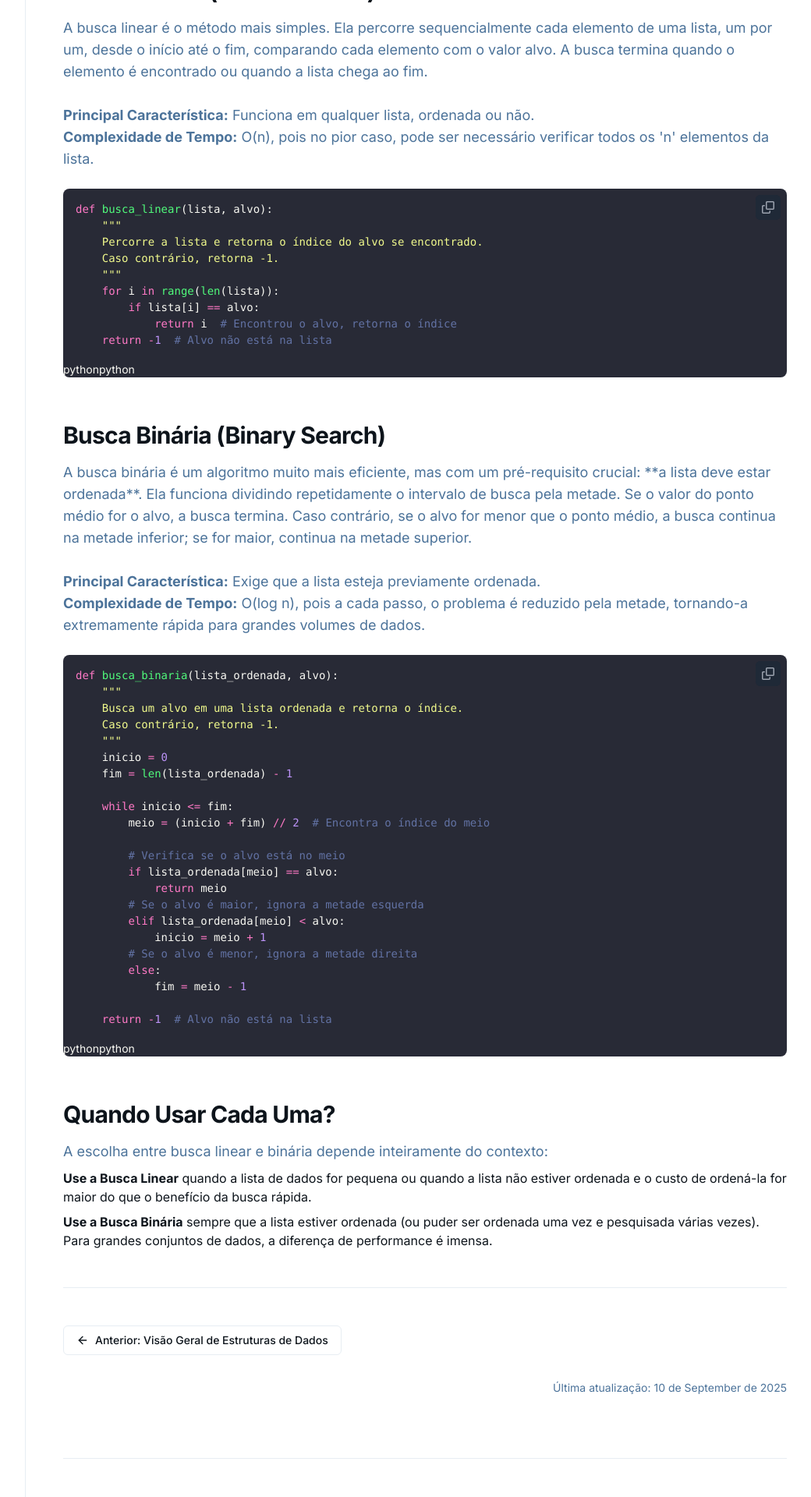
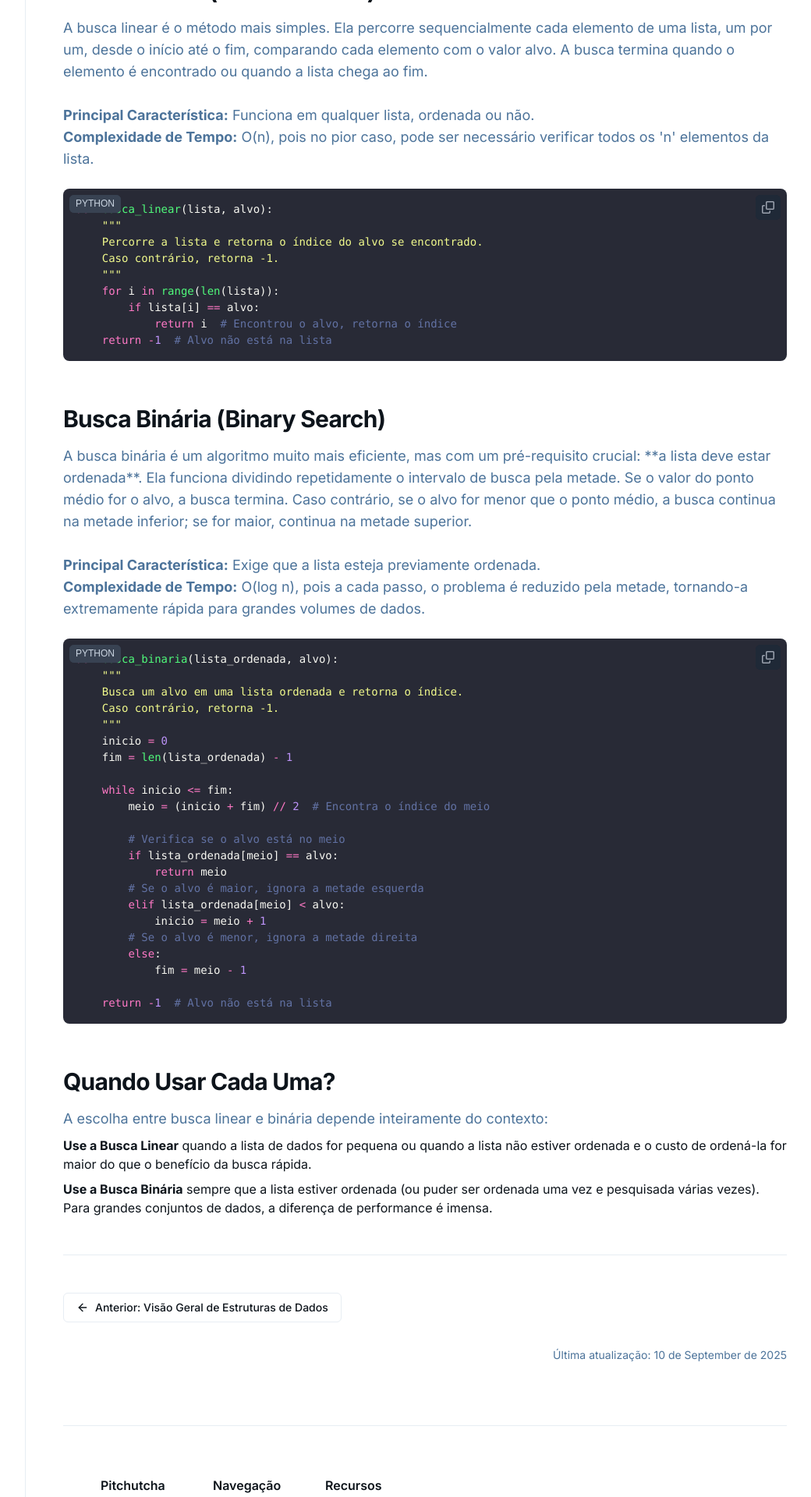
Before and after one commit to SistemaVinculado/pitchutcha.github.io, a Jekyll site: the page built from docs/_posts/2025-09-10-algoritmos-de-busca-linear-vs-binaria.md, in a window 1280 px wide. Shown: the part 390-2310 px from the top of the page at 78% size, without its empty margins (223-1263 px from the left). Built offline with Jekyll 4.4.1, drawn with Linux system fonts in a browser that asks for light colours; nearby versions of some CDN libraries.

Commit message:
Update style.css

```diff
--- a/docs/css/style.css
+++ b/docs/css/style.css
@@ -58,3 +58,55 @@
 .hero-glow { background-image: radial-gradient(ellipse 80% 50% at 50% -20%,rgba(120,119,198,0.2),hsla(0,0%,100%,0)); }
 .feature-card { border: 1px solid #30363d; background-color: rgba(22, 27, 34, 0.5); backdrop-filter: blur(4px); transition: all 0.3s ease; }
 .feature-card:hover { border-color: #8b949e; transform: translateY(-5px); }
+
+/* --- ADICIONADO: Estilos para as Novas Funcionalidades --- */
+
+/* Estilo para a Tag de Linguagem */
+.code-language-tag {
+    position: absolute;
+    top: 0.5rem;
+    left: 0.5rem;
+    padding: 0.15rem 0.5rem;
+    font-family: sans-serif;
+    font-size: 0.75rem;
+    color: #cbd5e1; /* cinza claro */
+    background-color: #384252; /* fundo escuro */
+    border-radius: 0.375rem;
+    text-transform: uppercase;
+    z-index: 1;
+}
+
+/* Estilo para a Notificação "Toast" */
+.toast-notification {
+    position: fixed;
+    bottom: 2rem;
+    left: 50%;
+    transform: translate(-50%, 150%); /* Começa fora da tela */
+    background-color: #2d3748; /* Fundo escuro */
+    color: #e2e8f0; /* Texto claro */
+    padding: 0.75rem 1.5rem;
+    border-radius: 0.5rem;
+    box-shadow: 0 4px 6px rgba(0, 0, 0, 0.1);
+    z-index: 1000;
+    opacity: 0;
+    transition: transform 0.3s ease-in-out, opacity 0.3s ease-in-out;
+}
+
+.toast-notification.show {
+    transform: translate(-50%, 0); /* Move para a posição final */
+    opacity: 1;
+}
+
+/* Classe de utilidade para acessibilidade */
+/* Esconde visualmente mas mantém acessível para leitores de tela */
+.sr-only {
+    position: absolute;
+    width: 1px;
+    height: 1px;
+    padding: 0;
+    margin: -1px;
+    overflow: hidden;
+    clip: rect(0, 0, 0, 0);
+    white-space: nowrap;
+    border-width: 0;
+}
```
